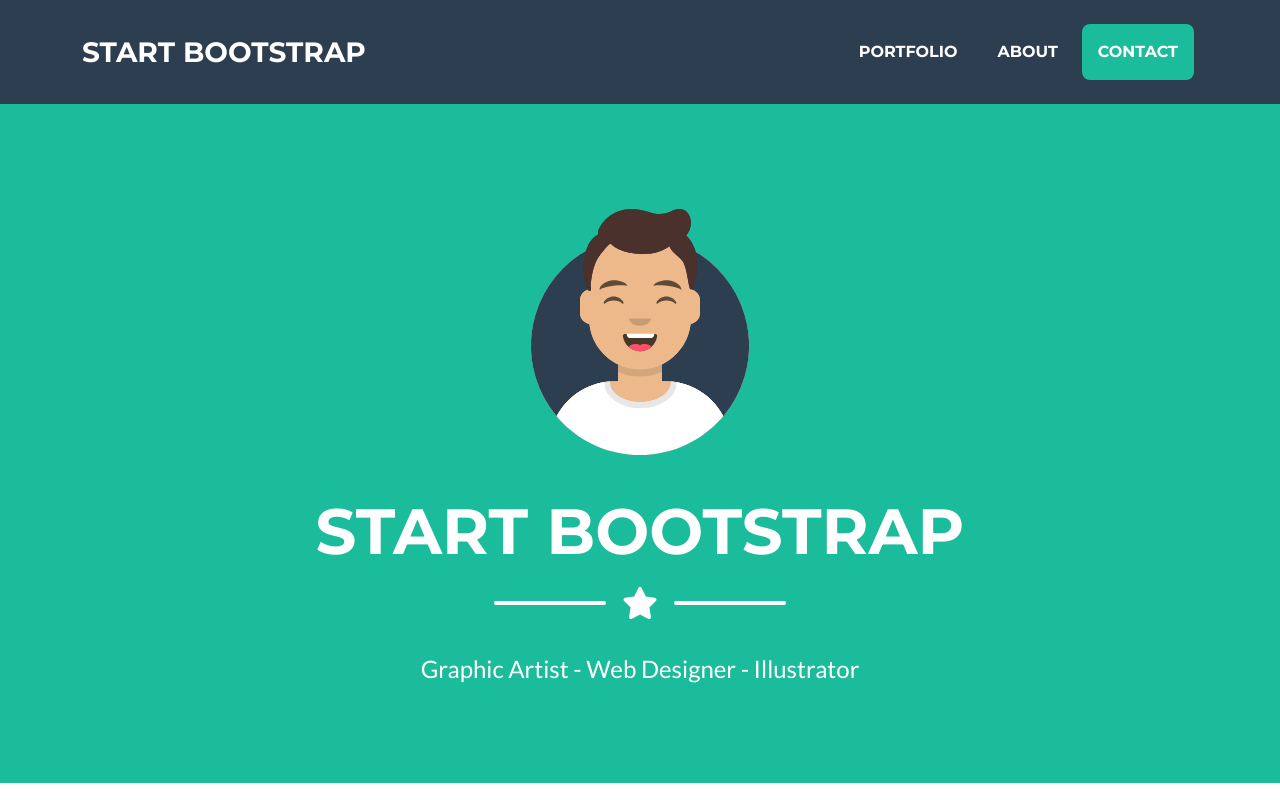
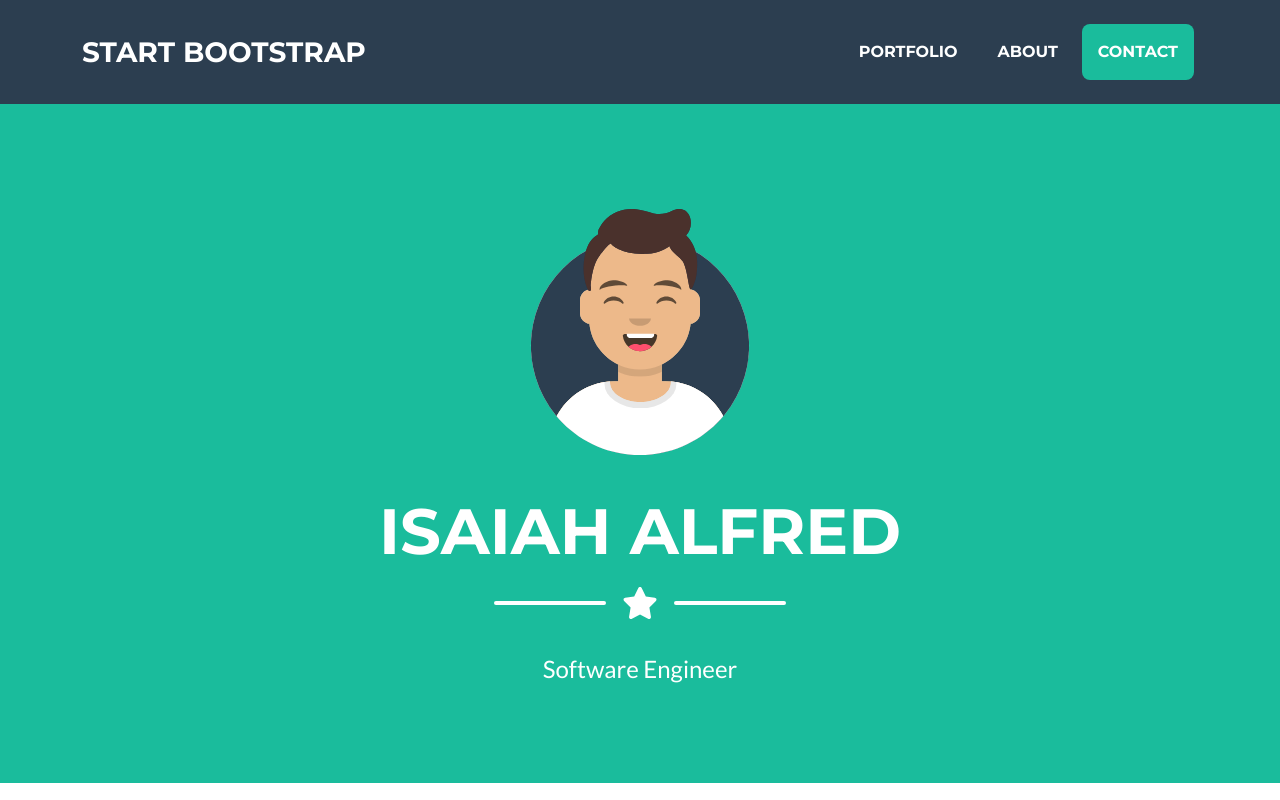
Before and after one commit to IAlfred03/Landing-Page, a plain HTML site: page index.html in a window 1280 px wide. Shown: the top 800 px of the page. Drawn offline with nearby package versions, Linux system fonts and the light colour scheme.

Commit message:
Update index.html

```diff
--- a/index.html
+++ b/index.html
@@ -40,7 +40,7 @@
                 <!-- Masthead Avatar Image-->
                 <img class="masthead-avatar mb-5" src="assets/img/avataaars.svg" alt="..." />
                 <!-- Masthead Heading-->
-                <h1 class="masthead-heading text-uppercase mb-0">Start Bootstrap</h1>
+                <h1 class="masthead-heading text-uppercase mb-0">Isaiah Alfred</h1>
                 <!-- Icon Divider-->
                 <div class="divider-custom divider-light">
                     <div class="divider-custom-line"></div>
@@ -48,7 +48,7 @@
                     <div class="divider-custom-line"></div>
                 </div>
                 <!-- Masthead Subheading-->
-                <p class="masthead-subheading font-weight-light mb-0">Graphic Artist - Web Designer - Illustrator</p>
+                <p class="masthead-subheading font-weight-light mb-0">Software Engineer</p>
             </div>
         </header>
         <!-- Portfolio Section-->
```
